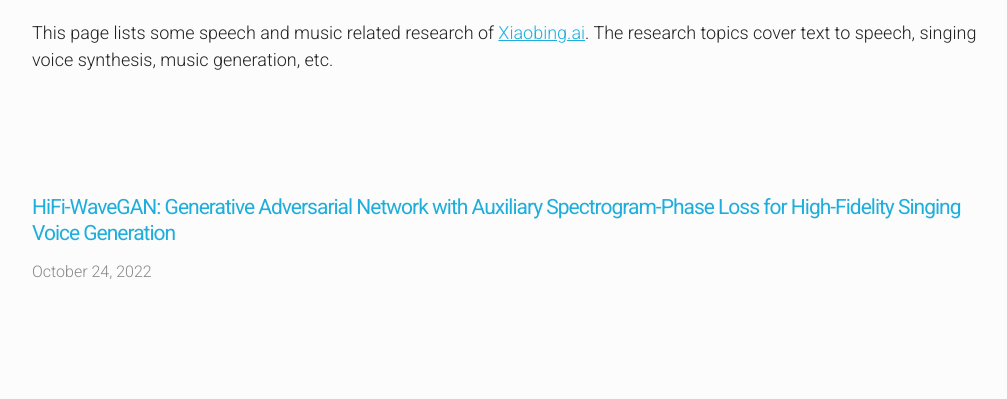
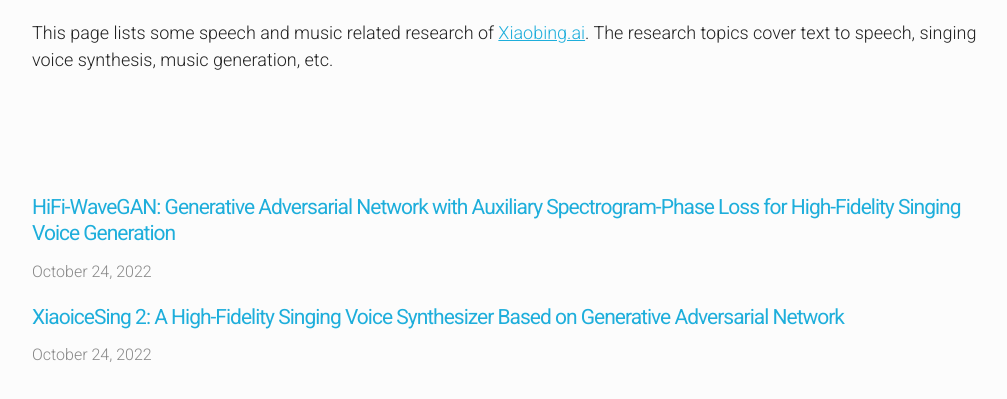
Before and after one commit to wavelandspeech/wavelandspeech.github.io, a plain HTML site: page index.html in a window 1280 px wide. Shown: the part 97-496 px from the top of the page, without its empty margins (128-1135 px from the left). Drawn offline with nearby package versions, Linux system fonts and the light colour scheme; some packages are replaced by stand-ins of ours.

Commit message:
xiaoice2

```diff
--- a/index.html
+++ b/index.html
@@ -33,6 +33,8 @@
 			<h2 class="entry-title" itemprop="headline"><a href="/hifi-wavegan/">HiFi-WaveGAN: Generative Adversarial Network with Auxiliary Spectrogram-Phase Loss for High-Fidelity Singing Voice Generation</a></h2>
 			<span class="entry-meta"><time itemprop="datePublished" datetime="2022-10-24">October 24, 2022</time></span>
 		</article>
+			<h2 class="entry-title" itemprop="headline"><a href="/xiaoice2/">XiaoiceSing 2: A High-Fidelity Singing Voice Synthesizer Based on Generative Adversarial Network</a></h2>
+			<span class="entry-meta"><time itemprop="datePublished" datetime="2022-10-24">October 24, 2022</time></span>
 
 		<!-- <article itemscope itemtype="http://schema.org/Blog">
 			<h2 class="entry-title" itemprop="headline"><a href="/binauralgrad/">BinauralGrad: A Two-Stage Conditional Diffusion Probabilistic Model for Binaural Audio Synthesis</a></h2>
```
